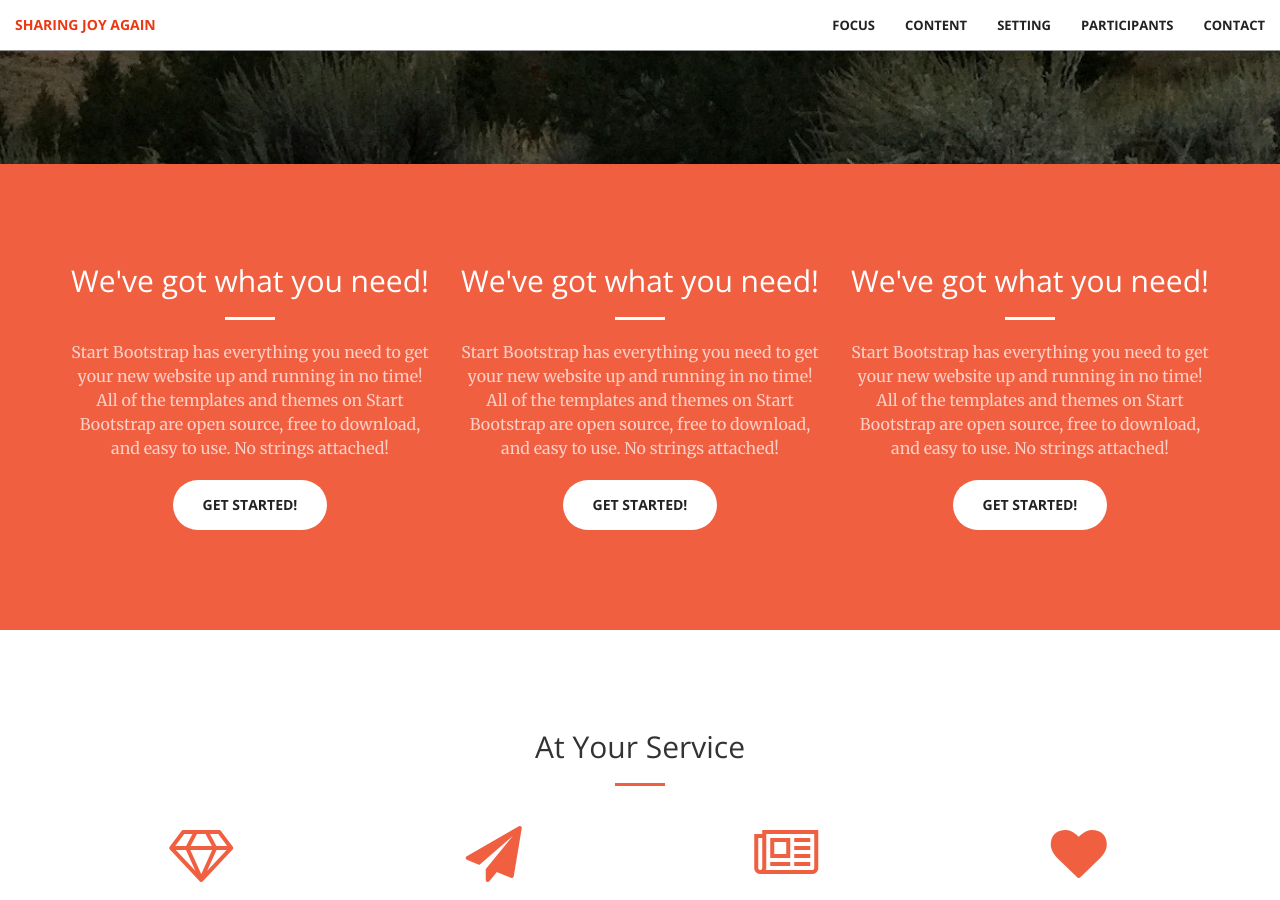
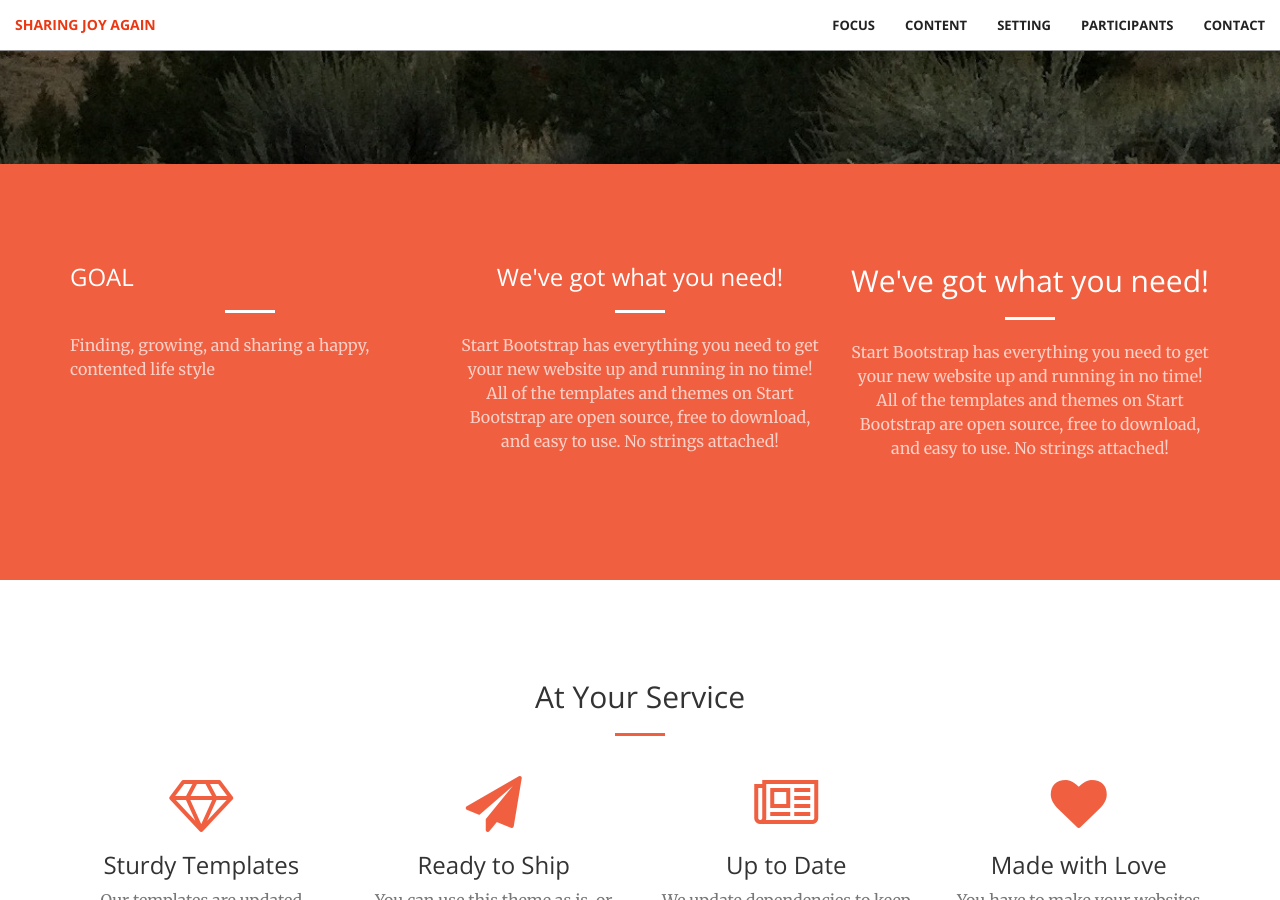
Before and after one commit to mattjohnsonco/joy, a Jekyll site: the page built from index.html, in a window 1280 px wide and 900 px high, scrolled down 736 px. Built offline with Jekyll 4.4.1, drawn with Linux system fonts in a browser that asks for light colours.

Commit message:
Update call-to-action.html

```diff
--- a/_includes/call-to-action.html
+++ b/_includes/call-to-action.html
@@ -1,23 +1,23 @@
 <section class="bg-primary" id="about">
     <div class="container">
         <div class="row">
+            <div class="col-lg-4 col-md-6">
+                <h3 class="section-heading">GOAL</h3>
+                <hr class="light">
+                <p class="text-faded">Finding,  growing, and sharing a happy, contented life style</p>
+                <!-- Remember to add more information here<a href="#" class="btn btn-default btn-xl">Get Started!</a> -->
+            </div>
             <div class="col-lg-4 col-md-6 text-center">
-                <h2 class="section-heading">We've got what you need!</h2>
+                <h3 class="section-heading">We've got what you need!</h3>
                 <hr class="light">
                 <p class="text-faded">Start Bootstrap has everything you need to get your new website up and running in no time! All of the templates and themes on Start Bootstrap are open source, free to download, and easy to use. No strings attached!</p>
-                <a href="#" class="btn btn-default btn-xl">Get Started!</a>
+                <!-- Remember to add more information here<a href="#" class="btn btn-default btn-xl">Get Started!</a> -->
             </div>
             <div class="col-lg-4 col-md-6 text-center">
                 <h2 class="section-heading">We've got what you need!</h2>
                 <hr class="light">
                 <p class="text-faded">Start Bootstrap has everything you need to get your new website up and running in no time! All of the templates and themes on Start Bootstrap are open source, free to download, and easy to use. No strings attached!</p>
-                <a href="#" class="btn btn-default btn-xl">Get Started!</a>
-            </div>
-            <div class="col-lg-4 col-md-6 text-center">
-                <h2 class="section-heading">We've got what you need!</h2>
-                <hr class="light">
-                <p class="text-faded">Start Bootstrap has everything you need to get your new website up and running in no time! All of the templates and themes on Start Bootstrap are open source, free to download, and easy to use. No strings attached!</p>
-                <a href="#" class="btn btn-default btn-xl">Get Started!</a>
+               <!-- Remember to add more information here <a href="#" class="btn btn-default btn-xl">Get Started!</a> -->
             </div>
         </div>
     </div>
```
